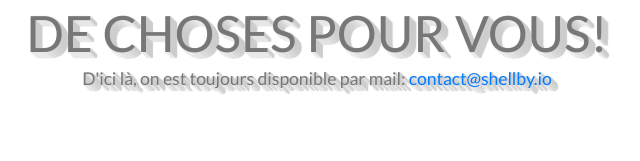
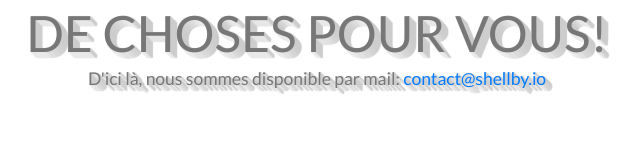
Before and after one commit to tmKamal/under-construction-template, a plain HTML site: page index.html in a window 1280 px wide. Shown: the part 294-455 px from the top of the page, 323-963 px from the left. Drawn offline with nearby package versions, Linux system fonts and the light colour scheme.

Commit message:
Update index.html

```diff
--- a/index.html
+++ b/index.html
@@ -30,7 +30,7 @@
         <div class="col-md-10 main-title">
           <h1>Site en construction</h1>
           <h2>Revenez en février on aura plein de choses pour vous!</h2>
-          <h3>D'ici là, on est toujours disponible par mail: <a href="mailto:contact@shellby.io">contact@shellby.io</a>
+          <h3>D'ici là, nous sommes disponible par mail: <a href="mailto:contact@shellby.io">contact@shellby.io</a>
         </div>
       </div>
       <div class="row align-items-center">
```
